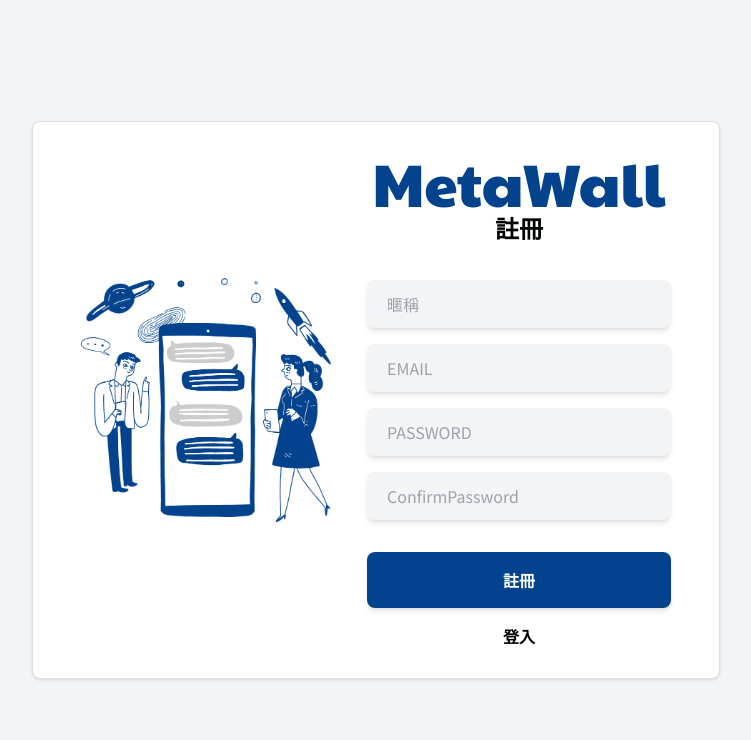
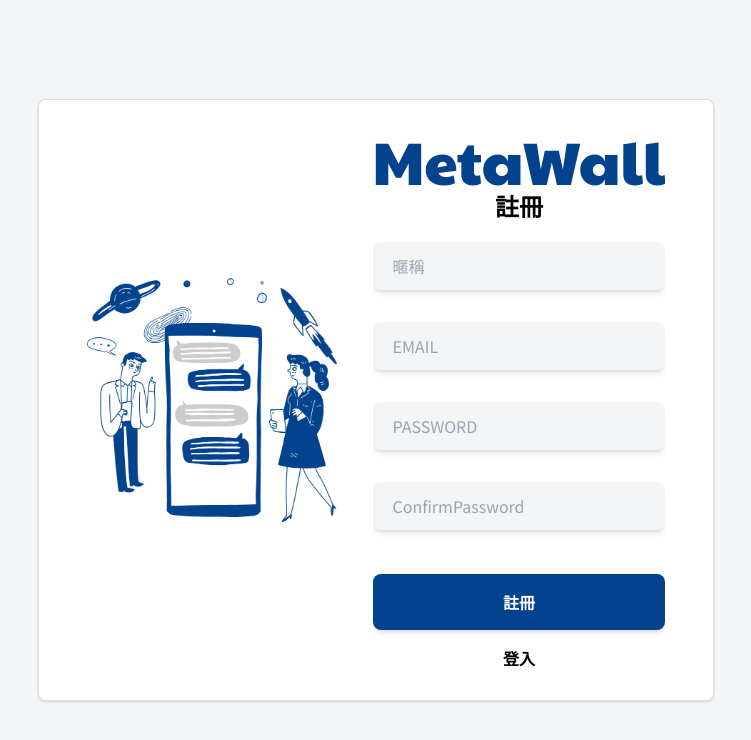
Before and after one commit to ZachChiu/social-media-frontend, a Vue app: page /sign-up in a window 1280 px wide. Shown: the top 740 px of the page, without its empty margins (264-1015 px from the left). Built offline with nearby package versions, Linux system fonts and the light colour scheme; a web font is replaced by a local one.

Commit message:
feat: add vuelidate at SignIn and Signup

```diff
--- a/package.json
+++ b/package.json
@@ -8,9 +8,10 @@
     "lint": "eslint . --ext .vue,.js,.jsx,.cjs,.mjs --fix --ignore-path .gitignore"
   },
   "dependencies": {
+    "@vuelidate/core": "^2.0.0-alpha.41",
+    "@vuelidate/validators": "^2.0.0-alpha.29",
     "axios": "^0.27.2",
     "dayjs": "^1.11.2",
-    "vee-validate": "^4.5.11",
     "vue": "^3.2.33",
     "vue-router": "^4.0.14",
     "vue-toastification": "^2.0.0-rc.5",
--- a/src/views/SignIn.vue
+++ b/src/views/SignIn.vue
@@ -16,32 +16,42 @@
         </h1>
         <h2 class="font-bold text-xl md:text-2xl">到元宇宙展開全新社交圈</h2>
         <form class="mt-9">
+          <div class="mb-8 relative">
             <input
               type="email"
               name="email"
               id="email"
-            class="font-Azeret py-3 px-5 mb-4"
+              class="font-Azeret py-3 px-5"
               placeholder="EMAIL"
               v-model="form.email"
+              @blur="v$.email.$touch()"
             />
-          <!-- <p class="text-danger mb-3 text-sm text-left">
-            {{ emailError }}
-          </p> -->
+            <p
+              v-if="v$.email.$invalid"
+              class="text-danger mt-2 text-xs text-left absolute"
+            >
+              {{ v$.email.$errors[0].$message }}
+            </p>
+          </div>
+
+          <div class="mb-11 relative">
             <input
               type="password"
               name="password"
               id="password"
-            class="bg-gray-light w-full font-Azeret py-3 px-5 mb-4"
+              class="bg-gray-light w-full font-Azeret py-3 px-5"
               placeholder="PASSWORD"
               v-model="form.password"
+              @blur="v$.password.$touch()"
             />
-          <!-- <p class="text-danger mb-3 text-sm text-left">
-            {{ passwordError }}
-          </p> -->
+            <p
+              v-if="v$.password.$invalid"
+              class="text-danger mt-2 text-xs text-left absolute"
+            >
+              {{ v$.password.$errors[0].$message }}
+            </p>
+          </div>
 
-          <!-- <p v-if="hasError" class="text-danger mb-4 text-sm">
-            帳號或密碼錯誤，請重新輸入！
-          </p> -->
           <button
             class="btn-primary mb-4"
             :disabled="isLoading"
@@ -62,11 +72,12 @@
 
 <script>
 import { useStore } from "vuex";
-import { computed, ref } from "vue";
+import { reactive, ref } from "vue";
 import { useToast } from "vue-toastification";
 import { useRouter } from "vue-router";
 import MetaWallImg from "@/assets/img/meta-wall.png";
-// import { useForm, useField } from "vee-validate";
+import useVuelidate from "@vuelidate/core";
+import { required, email, minLength, helpers } from "@vuelidate/validators";
 
 export default {
   setup() {
@@ -74,16 +85,31 @@ export default {
     const store = useStore();
     const router = useRouter();
 
-    let hasError = ref(false);
     let isLoading = ref(false);
 
-    const form = {
+    const form = reactive({
       email: "",
       password: "",
+    });
+
+    const rules = {
+      email: {
+        required: helpers.withMessage("請輸入 Email", required),
+        email: helpers.withMessage("Email 格式錯誤", email),
+        $lazy: true,
+      },
+      password: {
+        required: helpers.withMessage("請輸入密碼", required),
+        minLength: helpers.withMessage("密碼最少為 8 碼", minLength(8)),
+        $lazy: true,
+      },
     };
 
+    const v$ = useVuelidate(rules, form);
+
     const onClickLogin = async () => {
-      if (isLoading.value) {
+      v$.value.$touch();
+      if (v$.value.$invalid || isLoading.value) {
         return;
       }
       try {
@@ -103,11 +129,10 @@ export default {
     };
 
     return {
+      v$,
       isLoading,
       MetaWallImg,
       form,
-      hasError,
-      user: computed(() => store.getters["user/user"]),
       onClickLogin,
     };
   },
--- a/src/views/SignUp.vue
+++ b/src/views/SignUp.vue
@@ -6,46 +6,79 @@
         alt=""
         class="hidden md:block md:w-[250px] lg:w-[360px] object-contain w-full mr-9"
       />
-      <div class="text-center">
-        <h1
-          class="font-paytone text-primary text-5xl md:text-6xl leading-[84px]"
-        >
-          MetaWall
-        </h1>
+      <div class="text-center overflow-auto overflow-x-hidden">
+        <h1 class="font-paytone text-primary text-5xl md:text-6xl">MetaWall</h1>
         <h2 class="font-bold text-xl md:text-2xl">註冊</h2>
-        <form class="mt-9">
+        <form class="mt-5">
+          <div class="mb-8 relative">
             <input
               type="text"
               name="name"
               id="name"
-            class="font-Azeret py-3 px-5 mb-4"
+              class="py-3 px-5"
               placeholder="暱稱"
               v-model="form.name"
+              @blur="v$.name.$touch()"
             />
+            <p
+              v-if="v$.name.$invalid"
+              class="text-danger mt-2 text-xs text-left absolute"
+            >
+              {{ v$.name.$errors[0].$message }}
+            </p>
+          </div>
+          <div class="mb-8 relative">
             <input
               type="email"
               name="email"
               id="email"
-            class="font-Azeret py-3 px-5 mb-4"
+              class="py-3 px-5"
               placeholder="EMAIL"
               v-model="form.email"
+              @blur="v$.email.$touch()"
             />
+            <p
+              v-if="v$.email.$invalid"
+              class="text-danger mt-2 text-xs text-left absolute"
+            >
+              {{ v$.email.$errors[0].$message }}
+            </p>
+          </div>
+          <div class="mb-8 relative">
             <input
               type="password"
               name="password"
               id="password"
-            class="bg-gray-light w-full font-Azeret py-3 px-5 mb-4"
+              class="bg-gray-light w-full py-3 px-5"
               placeholder="PASSWORD"
               v-model="form.password"
+              @blur="v$.password.$touch()"
             />
+            <p
+              v-if="v$.password.$invalid"
+              class="text-danger mt-2 text-xs text-left absolute"
+            >
+              {{ v$.password.$errors[0].$message }}
+            </p>
+          </div>
+          <div class="mb-11 relative">
             <input
               type="password"
               name="confirmPassword"
               id="confirmPassword"
-            class="bg-gray-light w-full font-Azeret py-3 px-5 mb-8"
+              class="bg-gray-light w-full py-3 px-5"
               placeholder="ConfirmPassword"
               v-model="form.confirmPassword"
+              @blur="v$.confirmPassword.$touch()"
             />
+            <p
+              v-if="v$.confirmPassword.$invalid"
+              class="text-danger mt-2 text-xs text-left absolute"
+            >
+              {{ v$.confirmPassword.$errors[0].$message }}
+            </p>
+          </div>
+
           <button
             class="btn-primary mb-4"
             :disabled="isLoading"
@@ -65,22 +98,21 @@
 </template>
 
 <script>
-import { useStore } from "vuex";
-import { computed, reactive, ref } from "vue";
+import { reactive, ref } from "vue";
 import MetaWallImg from "@/assets/img/meta-wall.png";
 import usersService from "@/services/users.js";
 import { useToast } from "vue-toastification";
 import { useRouter } from "vue-router";
+import useVuelidate from "@vuelidate/core";
+import { required, email, minLength, helpers } from "@vuelidate/validators";
 
 export default {
   setup() {
-    const store = useStore();
     const toast = useToast();
     const router = useRouter();
 
     let isLoading = ref(false);
 
-    let hasError = ref(false);
     const form = reactive({
       name: "",
       email: "",
@@ -88,7 +120,52 @@ export default {
       confirmPassword: "",
     });
 
+    const uppercase = (value) => {
+      const regex = new RegExp("[A-Z]");
+      return regex.test(value);
+    };
+
+    const lowercase = (value) => {
+      const regex = new RegExp("[a-z]");
+      return regex.test(value);
+    };
+
+    const sameAsPassword = (value) => {
+      return form.password === value;
+    };
+
+    const rules = {
+      name: {
+        required: helpers.withMessage("請輸入暱稱", required),
+        minLength: helpers.withMessage("暱稱最少需輸入兩個字元", minLength(2)),
+        $lazy: true,
+      },
+      email: {
+        required: helpers.withMessage("請輸入 Email", required),
+        email: helpers.withMessage("Email 格式錯誤", email),
+        $lazy: true,
+      },
+      password: {
+        required: helpers.withMessage("請輸入密碼", required),
+        minLength: helpers.withMessage("密碼最少為 8 碼", minLength(8)),
+        uppercase: helpers.withMessage("最少須包含一個大寫", uppercase),
+        lowercase: helpers.withMessage("最少須包含一個小寫", lowercase),
+        $lazy: true,
+      },
+      confirmPassword: {
+        required: helpers.withMessage("請輸入密碼", required),
+        sameAs: helpers.withMessage("密碼不相符", sameAsPassword),
+        $lazy: true,
+      },
+    };
+
+    const v$ = useVuelidate(rules, form);
+
     const onClickLogin = async () => {
+      v$.value.$touch();
+      if (v$.value.$invalid || isLoading.value) {
+        return;
+      }
       try {
         isLoading.value = true;
         const data = {
@@ -111,8 +188,7 @@ export default {
       isLoading,
       MetaWallImg,
       form,
-      hasError,
-      user: computed(() => store.getters["user/user"]),
+      v$,
       onClickLogin,
     };
   },
```
Also changed, not shown: 1 other file (tests, documents, lock files or other folders). Lines whose indentation alone changed are shown as unchanged.
